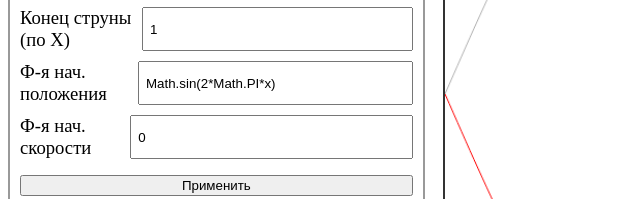
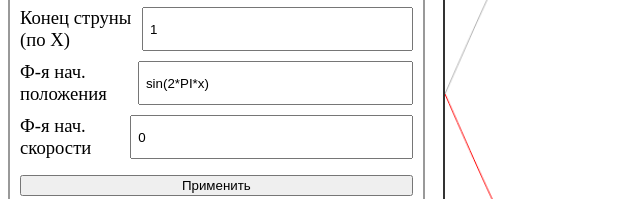
Before and after one commit to MrBONAN/Chord, a website with bundled scripts: page index.html in a window 1280 px wide. Shown: the part 228-427 px from the top of the page, 0-640 px from the left. Built offline with nearby package versions, Linux system fonts and the light colour scheme.

Commit message:
Изменил значение по умолчанию для функции положения (теперь соответствует новому формату ввода)

```diff
--- a/index.html
+++ b/index.html
@@ -27,7 +27,7 @@
                     <input id="rightBound" type="number" step="any" value="1">
                 </label>
                 <label>Ф-я нач. положения
-                    <input id="posFunc" type="text" value="Math.sin(2*Math.PI*x)">
+                    <input id="posFunc" type="text" value="sin(2*PI*x)">
                 </label>
                 <label>Ф-я нач. скорости
                     <input id="speedFunc" type="text" value="0">
```
